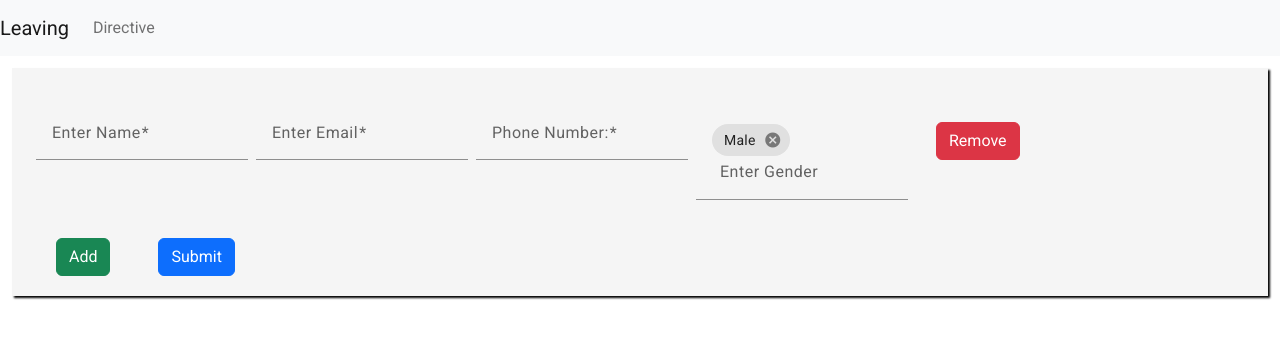
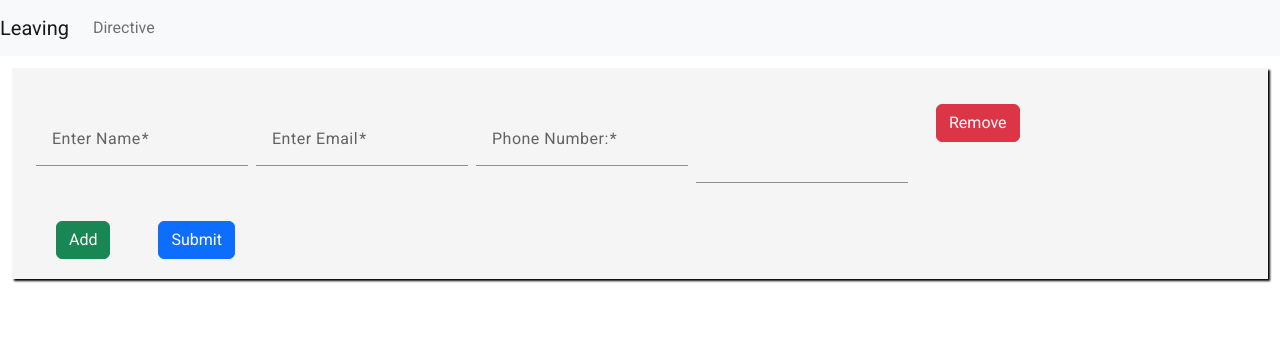
Before and after one commit to samir-ambaliya/user-form, an Angular app: page /form in a window 1280 px wide. Shown: the top 338 px of the page. Built offline with nearby package versions, Linux system fonts and the light colour scheme.

Commit message:
add validation message on form fields

```diff
--- a/src/app/user-form/user-form.component.css
+++ b/src/app/user-form/user-form.component.css
@@ -4,3 +4,7 @@
     margin: 12px;
    box-shadow: 2px 2px 2px #000;
   }
+
+::ng-deep.mat-mdc-form-field-infix{
+padding: 0!important;
+}
--- a/src/app/user-form/user-form.component.html
+++ b/src/app/user-form/user-form.component.html
@@ -21,17 +21,27 @@
                         <mat-label>Enter Name</mat-label>
                         <input type="text" formControlName="name" required matInput #input maxlength="10"
                             placeholder="Ex. Roy">
+                        <mat-error>
+                            <div>Name is required.</div>
+                        </mat-error>
+
                     </mat-form-field>
 
                     <mat-form-field class="mx-1">
                         <mat-label>Enter Email</mat-label>
                         <input type="email" formControlName="email" required matInput #input
                             placeholder="Ex. Roy@gmail.com">
+                        <mat-error>
+                            <div>Email should not be empty </div>
+                        </mat-error>
                     </mat-form-field>
 
                     <mat-form-field class="mx-1">
                         <mat-label>Phone Number:</mat-label>
                         <input type="text" formControlName="phoneNumber" required matInput #input maxlength="10">
+                        <mat-error>
+                            <div>Phone No. should not be empty </div>
+                        </mat-error>
                     </mat-form-field>
 
                     <mat-form-field class="example-chip-list mx-1">
@@ -43,9 +53,8 @@
                                 </button>
                             </mat-chip-row>
                         </mat-chip-grid>
-                        <input placeholder="Enter Gender" formControlName="gender" #genderInput
-                            [matChipInputFor]="chipGrid" [matAutocomplete]="auto"
-                            [matChipInputSeparatorKeyCodes]="separatorKeysCodes"
+                        <input formControlName="gender" #genderInput [matChipInputFor]="chipGrid"
+                            [matAutocomplete]="auto" [matChipInputSeparatorKeyCodes]="separatorKeysCodes"
                             (matChipInputTokenEnd)="add($event,i)" />
                         <mat-autocomplete #auto="matAutocomplete" (optionSelected)="selected($event)">
                             <mat-option *ngFor="let gender of filteredGenders | async" [value]="gender">
--- a/src/app/user-form/user-form.component.ts
+++ b/src/app/user-form/user-form.component.ts
@@ -16,8 +16,8 @@ export class UserFormComponent implements OnInit {
   separatorKeysCodes: number[] = [ENTER, COMMA];
   genderCtrl = new FormControl('');
   filteredGenders: Observable<string[]> | undefined;
-  genders: string[] = ['Male'];
-  allGenders: string[] = ['Female','Other'];
+  genders: string[] = [];
+  allGenders: string[] = ['Female','Other' ,'male'];
   @ViewChild('genderInput') genderInput!: ElementRef<HTMLInputElement>;
 
   announcer = inject(LiveAnnouncer);
@@ -58,8 +58,13 @@ export class UserFormComponent implements OnInit {
   }
 
   onSubmit() {
+    if(this.form.valid){
       const formData = this.form.value.entries;
       console.log(formData);
+      alert('form is successfully submited')
+    }else{
+      alert('Enter Valid Details')
+    }
 
   }
 
```
